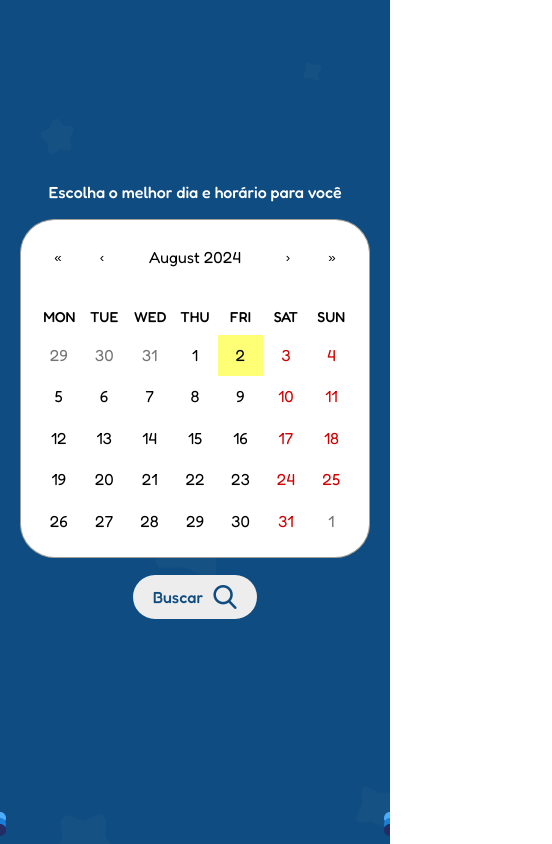
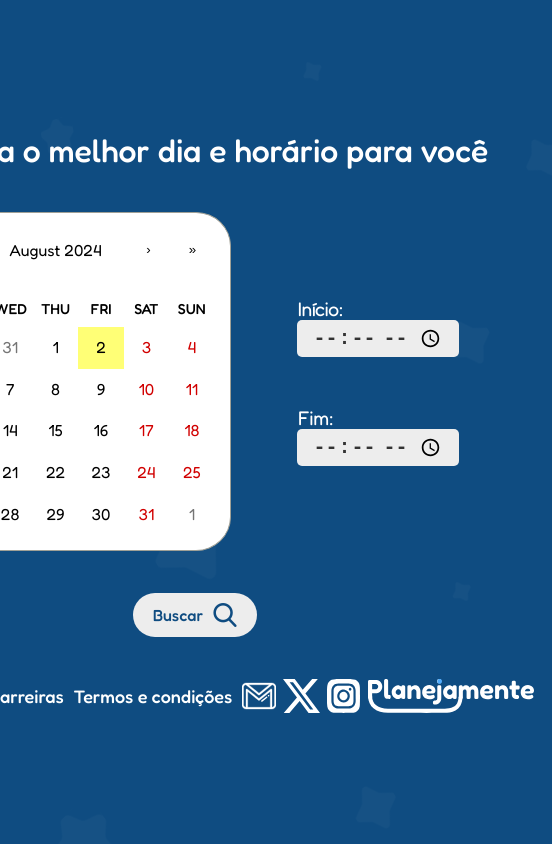
Before and after one commit to Planejamente/planejamente, a React (Create React App) app: page /agendamento in a window 390 px wide. Shown: the whole page, 552 px wide, since content can reach past the window. Built offline with nearby package versions, Linux system fonts and the light colour scheme.

Commit message:
Subindo componente de time picker e ajustes no footer, agendamento e responsividade no login

```diff
--- a/src/components/Footer/footer.jsx
+++ b/src/components/Footer/footer.jsx
@@ -1,7 +1,7 @@
 import React from "react";
 import styles from "./footer.module.css";
-import circleLeft from "../../utils/assets/semi-circles-left.svg";
-import circleRight from "../../utils/assets/semi-circles-right.svg";
+// import circleLeft from "../../utils/assets/semi-circles-left.svg";
+// import circleRight from "../../utils/assets/semi-circles-right.svg";
 import Logo from "../../utils/assets/logo-small.svg";
 import twitter from "../../utils/assets/twitter.svg";
 import gmail from "../../utils/assets/gmail 1.svg";
@@ -9,8 +9,25 @@ import instagram from "../../utils/assets/insta.svg"
 
 const Footer = () => {
     return (
-        <footer>
-            <div className={styles['links']}>
+        // <footer>
+        //     <div className={styles['links']}>
+        //         <p>Sobre</p>
+        //         <p>Contato</p>
+        //         <p>Carreiras</p>
+        //         <p>Termos e condições</p>
+        //         <div className={styles['linksLogos']}>
+        //             <img src={gmail} alt="Gmail logo" />
+        //             <img src={twitter} alt="Twitter logo" />
+        //             <img src={instagram} alt="Instagram logo" />
+        //         </div>
+        //     <img className={styles['footer-logo']} src={Logo} alt="Planejamente Logo" />
+        //     </div>
+        //     <div className={styles['both-circles']}>
+        //     <img className={styles['circleLeft']} src={circleLeft} alt="Semi-circles left" />
+        //     <img className={styles['circleRight']} src={circleRight} alt="Semi-circles right" />
+        //     </div>
+        // </footer>
+            <div className={styles['footer']}>
                 <p>Sobre</p>
                 <p>Contato</p>
                 <p>Carreiras</p>
@@ -19,14 +36,9 @@ const Footer = () => {
                     <img src={gmail} alt="Gmail logo" />
                     <img src={twitter} alt="Twitter logo" />
                     <img src={instagram} alt="Instagram logo" />
+                <img className={styles['footer-logo']} src={Logo} alt="Planejamente Logo" />
                 </div>
-            <img className={styles['footer-logo']} src={Logo} alt="Planejamente Logo" />
             </div>
-            <div className={styles['both-circles']}>
-            <img className={styles['circleLeft']} src={circleLeft} alt="Semi-circles left" />
-            <img className={styles['circleRight']} src={circleRight} alt="Semi-circles right" />
-            </div>
-        </footer>
     );
 }
 
--- a/src/components/Footer/footer.module.css
+++ b/src/components/Footer/footer.module.css
@@ -1,8 +1,8 @@
-footer{
-    position: fixed;
+/* footer{
+    position: relative;
     bottom: 0;
     left: 0;
-    width: 100%;
+    width: 98.7vw;
 }
 
 .links{
@@ -38,4 +38,20 @@ footer{
     width: 4vw;
    height: 4vh;
    gap: 2vw;
+} */
+
+/* Outro */
+
+.footer{
+    display: flex;
+    justify-content: center;
+    align-items: center;
+    font-size: large;
+    gap: 2.5vw;
 }
+
+.linksLogos{
+    display: flex;
+   height: 4vh;
+   gap: 2vw;
+}
--- /dev/null
+++ b/src/components/TimePicker/timepicker.css
@@ -0,0 +1,23 @@
+.formField {
+    margin: 50px;
+    font-family: 'Fredoka-light';
+  }
+
+  .formField input {
+    padding: 5px 15px;
+    outline: none;
+    border: none;
+    border-radius: 5px;
+    background-color: #EDEDED;
+    color: #333;
+    font-size: 20px;
+    font-weight: 550;
+    transition: 0.3s ease-in-out;
+    box-shadow: 0 0 0 6px transparent;
+
+  }
+
+  .formField input:hover,
+  .formField input:focus {
+    box-shadow: 0 0 0 3px #006edd;
+  }
--- /dev/null
+++ b/src/components/TimePicker/timepicker.jsx
@@ -0,0 +1,19 @@
+import React from "react";
+import "./timepicker.css";
+
+const TimePicker = () => {
+    return (
+        <div className="content">
+            <div className="formField">
+                <h3>Início:</h3>
+                <input aria-label="Time" type="time"/>
+            </div>
+            <div className="formField">
+                <h3>Fim:</h3>
+                <input aria-label="Time" type="time"/>
+            </div>
+        </div>
+    );
+};
+
+export default TimePicker;
--- a/src/pages/agendamento/Agendamento.jsx
+++ b/src/pages/agendamento/Agendamento.jsx
@@ -1,18 +1,24 @@
 import React from "react";
 import Calendario from "../../components/Calendario/calendario";
-import Footer from "../../components/Footer/footer";
 import Buscar from "../../components/Buscar/buscar";
 import styles from "./Agendamento.module.css";
+import TimePicker from "../../components/TimePicker/timepicker";
+import Footer from "../../components/Footer/footer";
 
 const Agendamento = () => {
 
     return (
-        <content>
-            <p className={styles['title']}>Escolha o melhor dia e horário para você</p>
-            <Calendario />
-            <Buscar />
+        <div>
+            <h1 className={styles['title']}>Escolha o melhor dia e horário para você</h1>
+            <div className={styles['inputs']}>
+                <Calendario />
+                <TimePicker />
+            </div>
+            <div className={styles['bntBusca']}>
+                <Buscar />
+            </div>
             <Footer />
-        </content>
+        </div>
     );
 };
 
--- a/src/pages/agendamento/Agendamento.module.css
+++ b/src/pages/agendamento/Agendamento.module.css
@@ -1,9 +1,30 @@
-content{
+.title{
+    display: flex;
+    justify-content: center;
+    font-weight: 300;
+}
+
+.TimePicker{
     display: flex;
     justify-content: center;
     align-items: center;
     flex-direction: column;
     gap: 2vh;
     margin: 0 0 5vh 0;
+}
 
+.inputs{
+    display: flex;
+    justify-content: center;
+    align-items: center;
+    gap: 2vh;
+    margin: 5vh ;
 }
+
+.bntBusca{
+    display: flex;
+    justify-content: center;
+    align-items: center;
+    gap: 2vh;
+    margin: 0 0 5vh 0;
+}
--- a/src/pages/login/Login.module.css
+++ b/src/pages/login/Login.module.css
@@ -88,3 +88,9 @@ body{
 .bntCadastro:hover{
     color: #4EACFF;
 }
+
+@media (max-width: 600px) {
+    .bntGoogle{
+        width: 40vw;
+    }
+}
--- a/src/utils/globals.css
+++ b/src/utils/globals.css
@@ -15,6 +15,7 @@
 }
 
 *{
+    height: auto;
     margin: 0;
     padding: 0;
 }
```
